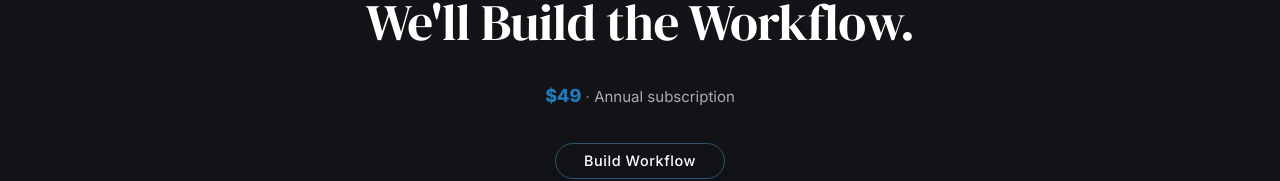
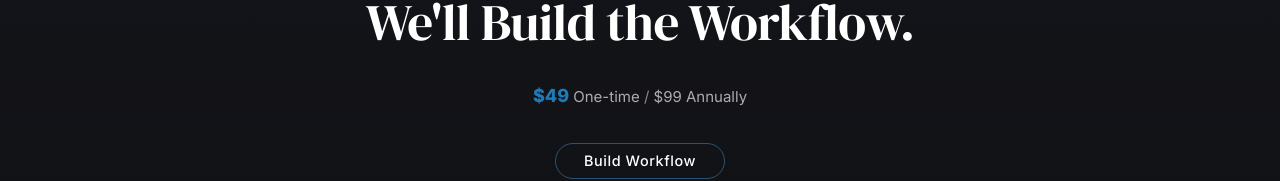
Before and after one commit to coolcalvin457-tech/agent-timesaver-nextjs, a Next.js app: page /workflow in a window 1280 px wide. Shown: the part 214-395 px from the top of the page. Built offline with nearby package versions, Linux system fonts and the light colour scheme; no server answers.

Commit message:
Update /workflow pricing line to  One-time /  Annually

```diff
--- a/app/workflow/page.tsx
+++ b/app/workflow/page.tsx
@@ -59,8 +59,12 @@ export default function WorkflowBuilderPage({
               }}
             >
               <span style={{ fontWeight: 800, color: "var(--cta)", fontSize: "1.125rem" }}>$49</span>
-              {" · "}
-              <span style={{ fontWeight: 400, color: "rgba(255,255,255,0.65)" }}>Annual subscription</span>
+              {" "}
+              <span style={{ fontWeight: 400, color: "rgba(255,255,255,0.65)" }}>One-time</span>
+              {"  "}
+              <span style={{ color: "rgba(255,255,255,0.5)" }}>/</span>
+              {"  "}
+              <span style={{ fontWeight: 400, color: "rgba(255,255,255,0.65)" }}>$99 Annually</span>
             </p>
 
             <a
```
